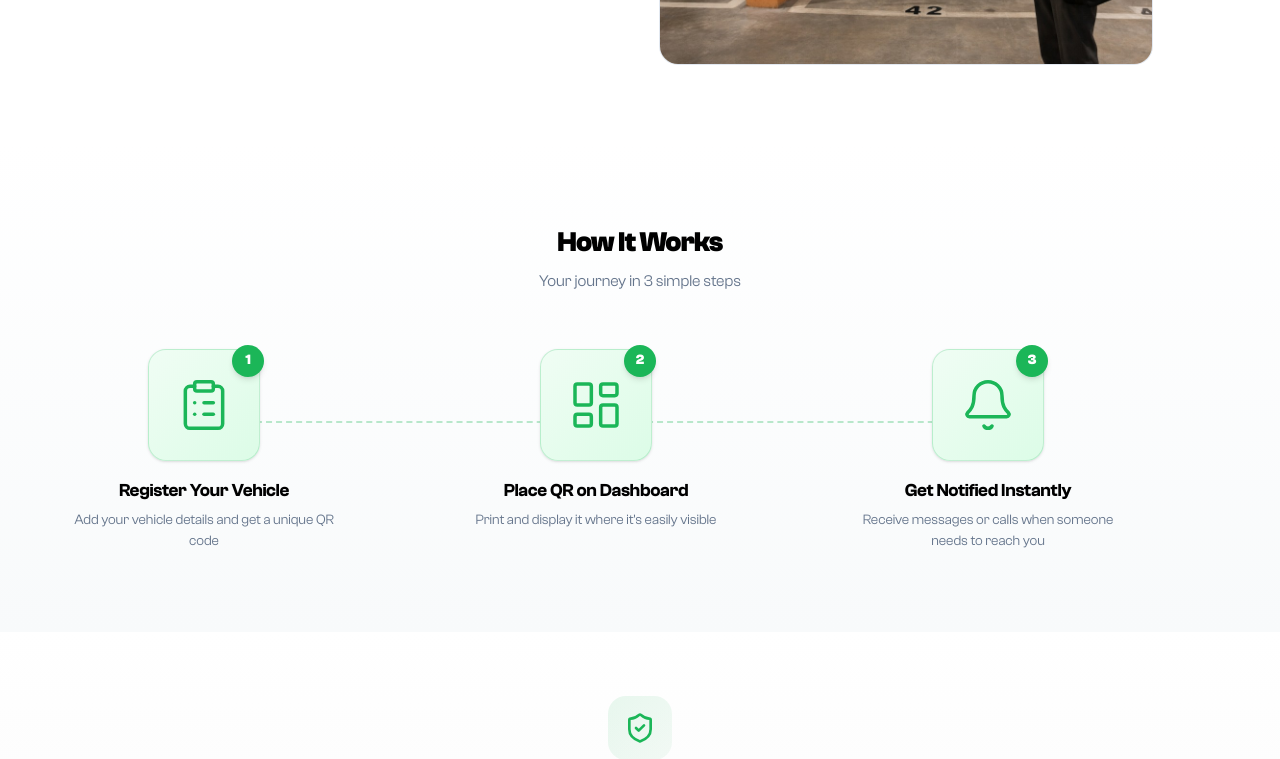
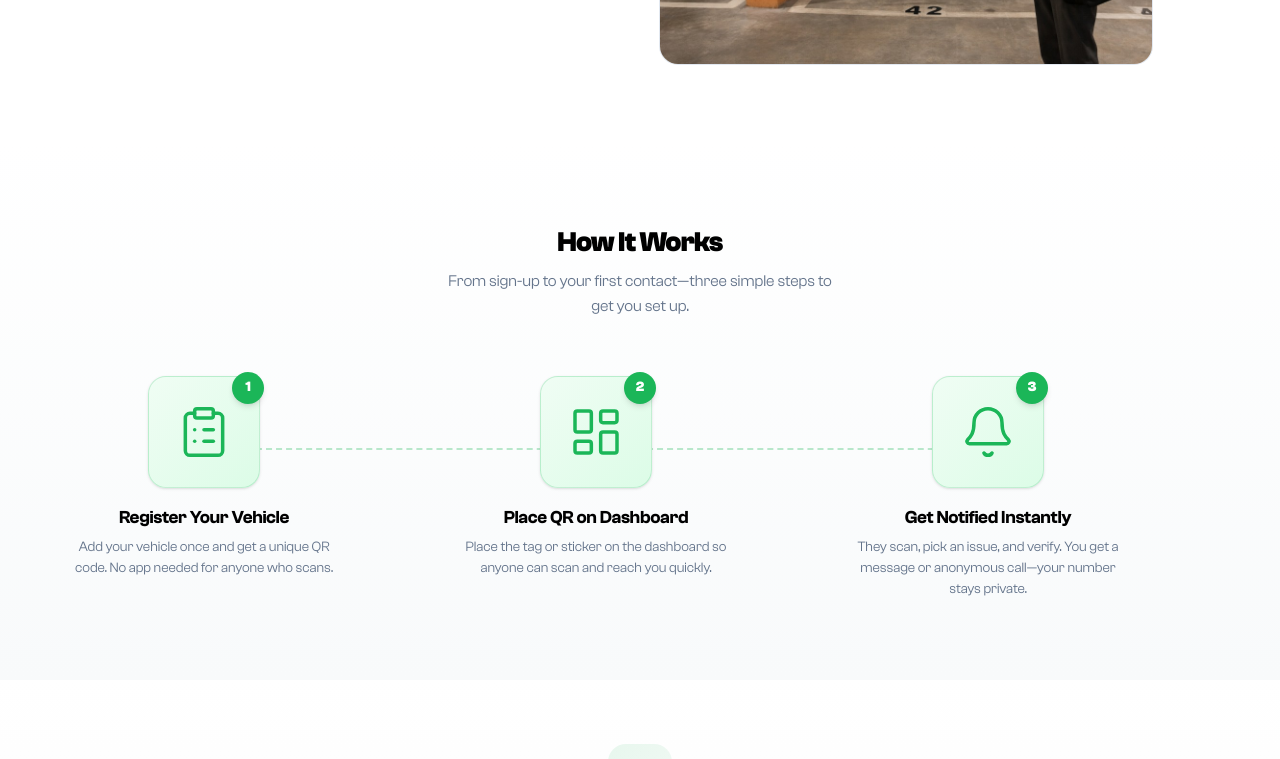
Before and after one commit to tribly-tech/park-safe, a Next.js app: page / in a window 1280 px wide. Shown: the part 3541-4300 px from the top of the page. Built offline with nearby package versions, Linux system fonts and the light colour scheme; no server answers.

Commit message:
Enhance text clarity on Home page by adding line-clamp styling to paragraphs, improving readability and user engagement for Park Safe tag features.

```diff
--- a/src/app/page.tsx
+++ b/src/app/page.tsx
@@ -450,7 +450,7 @@ export default function Home() {
                 <h3 className="font-bold text-[22px] md:text-[24px] lg:text-[28px] text-black tracking-[-0.02em] leading-snug mb-3">
                   Car blocking your driveway?
                 </h3>
-                <p className="font-normal text-[16px] md:text-[17px] text-[#64748b] leading-[1.55]">
+                <p className="font-normal text-[16px] md:text-[17px] text-[#64748b] leading-[1.55] line-clamp-3">
                   Reach the owner instantly without confrontation.
                   Scan the Park Safe tag, choose your issue, and get in touch—no shouting or awkward notes.
                 </p>
@@ -464,7 +464,7 @@ export default function Home() {
                 <h3 className="font-bold text-[22px] md:text-[24px] lg:text-[28px] text-black tracking-[-0.02em] leading-snug mb-3">
                   Double-parked vehicle?
                 </h3>
-                <p className="font-normal text-[16px] md:text-[17px] text-[#64748b] leading-[1.55]">
+                <p className="font-normal text-[16px] md:text-[17px] text-[#64748b] leading-[1.55] line-clamp-3">
                   Send a quick message to resolve it peacefully.
                   No need to hunt for the driver—just scan, describe the situation, and let Park Safe connect you.
                 </p>
@@ -484,7 +484,7 @@ export default function Home() {
                 <h3 className="font-bold text-[22px] md:text-[24px] lg:text-[28px] text-black tracking-[-0.02em] leading-snug mb-3">
                   Headlights left on?
                 </h3>
-                <p className="font-normal text-[16px] md:text-[17px] text-[#64748b] leading-[1.55]">
+                <p className="font-normal text-[16px] md:text-[17px] text-[#64748b] leading-[1.55] line-clamp-3">
                   Help a stranger avoid a dead battery.
                   Scan the tag and send a quick alert so they can turn off the lights before it’s too late.
                 </p>
@@ -498,7 +498,7 @@ export default function Home() {
                 <h3 className="font-bold text-[22px] md:text-[24px] lg:text-[28px] text-black tracking-[-0.02em] leading-snug mb-3">
                   Reserved spot taken?
                 </h3>
-                <p className="font-normal text-[16px] md:text-[17px] text-[#64748b] leading-[1.55]">
+                <p className="font-normal text-[16px] md:text-[17px] text-[#64748b] leading-[1.55] line-clamp-3">
                   Reach the owner and resolve it without confrontation.
                   One scan and a short message—your spot gets freed and everyone stays calm.
                 </p>
@@ -518,8 +518,8 @@ export default function Home() {
             <h2 className="font-bold text-[22px] md:text-[26px] lg:text-[28px] text-black tracking-[-0.48px] leading-[1.3] mb-2">
               How It Works
             </h2>
-            <p className="font-normal text-[15px] md:text-[16px] text-[#64748b] max-w-[320px] mx-auto">
-              Your journey in 3 simple steps
+            <p className="font-normal text-[15px] md:text-[16px] text-[#64748b] max-w-[400px] mx-auto leading-[1.6] line-clamp-3">
+              From sign-up to your first contact—three simple steps to get you set up.
             </p>
           </div>
 
@@ -543,8 +543,8 @@ export default function Home() {
                   <h3 className="font-semibold text-[17px] md:text-[18px] text-black tracking-[-0.34px] mb-1.5">
                     Register Your Vehicle
                   </h3>
-                  <p className="font-normal text-[14px] text-[#64748b] leading-[1.5]">
-                    Add your vehicle details and get a unique QR code
+                  <p className="font-normal text-[14px] text-[#64748b] leading-[1.5] line-clamp-3">
+                    Add your vehicle once and get a unique QR code. No app needed for anyone who scans.
                   </p>
                 </div>
               </div>
@@ -563,8 +563,8 @@ export default function Home() {
                   <h3 className="font-semibold text-[17px] md:text-[18px] text-black tracking-[-0.34px] mb-1.5">
                     Place QR on Dashboard
                   </h3>
-                  <p className="font-normal text-[14px] text-[#64748b] leading-[1.5]">
-                    Print and display it where it's easily visible
+                  <p className="font-normal text-[14px] text-[#64748b] leading-[1.5] line-clamp-3">
+                    Place the tag or sticker on the dashboard so anyone can scan and reach you quickly.
                   </p>
                 </div>
               </div>
@@ -583,8 +583,8 @@ export default function Home() {
                   <h3 className="font-semibold text-[17px] md:text-[18px] text-black tracking-[-0.34px] mb-1.5">
                     Get Notified Instantly
                   </h3>
-                  <p className="font-normal text-[14px] text-[#64748b] leading-[1.5]">
-                    Receive messages or calls when someone needs to reach you
+                  <p className="font-normal text-[14px] text-[#64748b] leading-[1.5] line-clamp-3">
+                    They scan, pick an issue, and verify. You get a message or anonymous call—your number stays private.
                   </p>
                 </div>
               </div>
```
